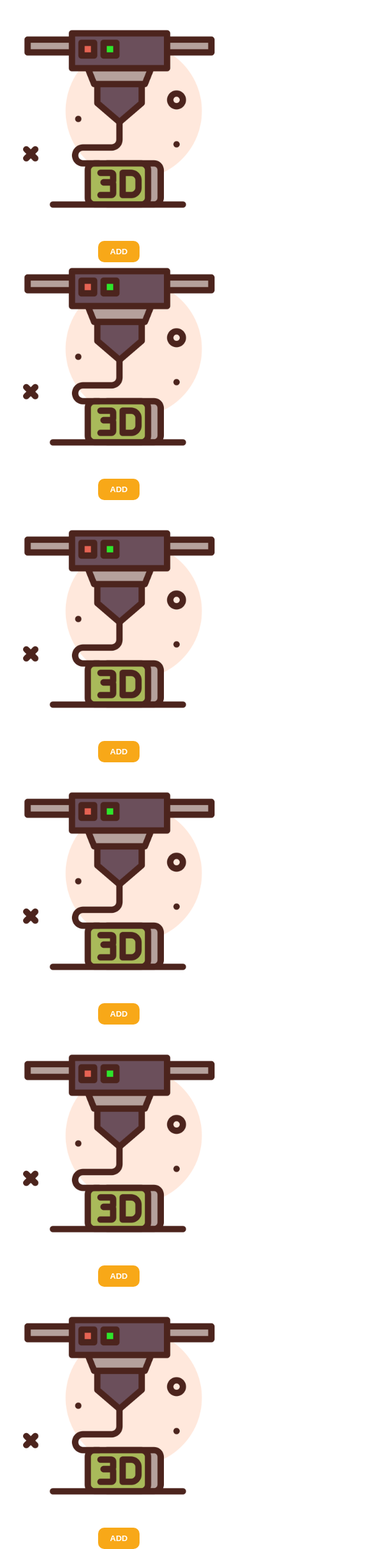
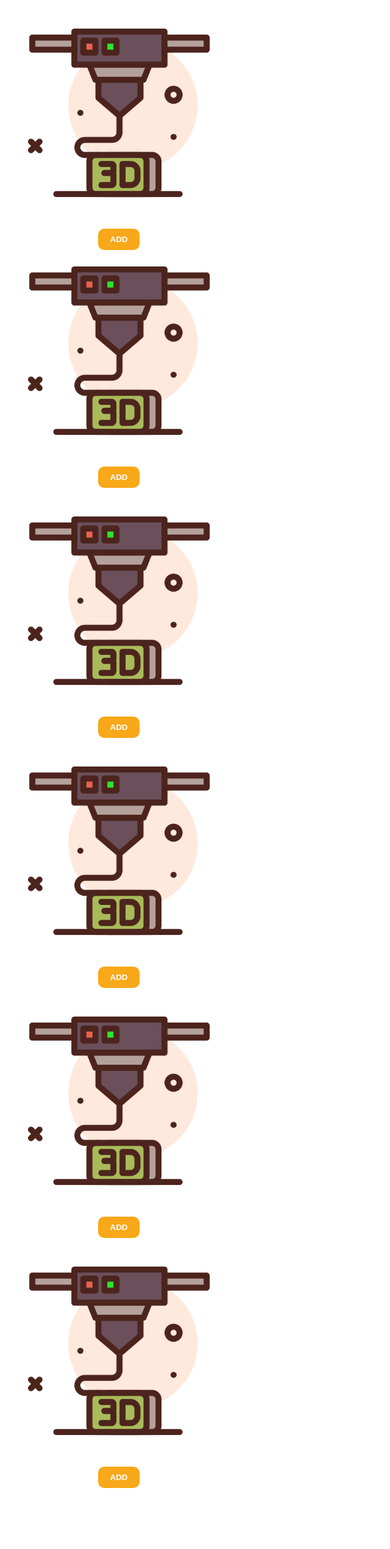
Before and after one commit to DKBelka/BlueSquirrel3DwebAPP, a PHP site: page / in a window 1280 px wide. Shown: the whole page at 61% size, without its empty margins (0-640 px from the left). After the commit the page ends 2440 px from the top, so only its background shows below. Run offline with PHP 8.4, Linux system fonts and the light colour scheme; some libraries are stand-ins or nearby versions.

Commit message:
Update style.css

```diff
--- a/style.css
+++ b/style.css
@@ -17,7 +17,7 @@ body {
 }
 
 .img {
-	width: 390px;
+	width: 370px;
 }
 
 .item {
```
